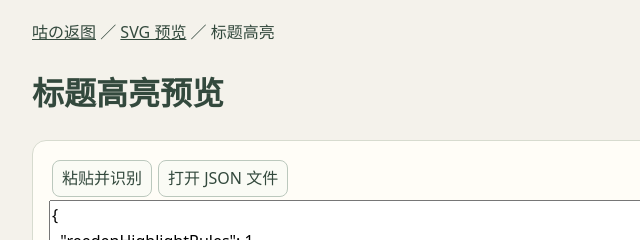
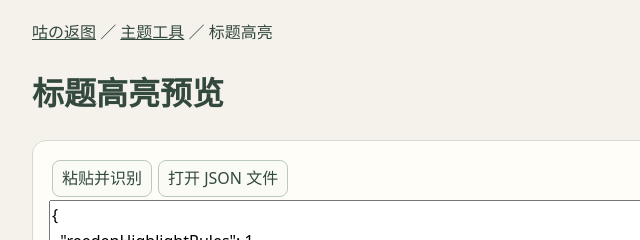
Before and after one commit to yxxenoch/gu, a plain HTML site: page highlight-preview.html in a window 1280 px wide. Shown: the top 240 px of the page, 248-888 px from the left. Drawn offline with Linux system fonts and the light colour scheme.

Commit message:
Use shared theme tools navigation

```diff
--- a/highlight-preview.html
+++ b/highlight-preview.html
@@ -1,6 +1,6 @@
 <!doctype html><html lang="zh-CN"><meta charset="utf-8"><meta name="viewport" content="width=device-width,initial-scale=1"><meta http-equiv="Content-Security-Policy" content="default-src 'none'; script-src 'unsafe-inline'; style-src 'unsafe-inline'; img-src blob: data:"><title>标题高亮预览 · 咕の返图</title><style>
 *{box-sizing:border-box}body{margin:auto;max-width:760px;background:#f4f2eb;color:#33493d;font:16px/1.6 system-ui;padding:20px}a{color:inherit}section{margin:14px 0;background:#fffdf7;border:1px solid #d7dbcf;border-radius:14px;padding:16px}button,input,select,textarea{font:inherit;max-width:100%}button,select,input{border:1px solid #bbc8bd;border-radius:8px;padding:5px 9px;background:#fafbf5;color:#33493d}button{cursor:pointer;margin:3px}textarea{width:100%;height:7em}#paper{overflow:hidden;overflow-wrap:anywhere;font-family:serif}#sample{max-width:100%;margin:0}label{display:block;margin:7px 0}#paper p{text-indent:2em}small{display:block}
-</style><nav><a href="./">咕の返图</a> ／ <a href="./chapter-preview.html">SVG 预览</a> ／ 标题高亮</nav><h1>标题高亮预览</h1><section><button id="paste">粘贴并识别</button><button id="choose">打开 JSON 文件</button><input hidden id="file" type="file" accept=".json,.txt"><textarea id="code" aria-label="高亮规则 JSON"></textarea><button id="apply">应用 JSON</button><label>标题规则 <select id="rules"></select></label><label id="assetLabel" hidden>本地背景图 <input id="asset" type="file" accept="image/png,image/jpeg,image/gif,image/webp"></label><small id="status" role="status"></small></section><section><label>章节标题 <input id="titleInput" value="山间来信"></label><button id="short">短标题</button><button id="long">长标题</button><label>阅读外观 <select id="mode"><option>日间</option><option>夜间</option></select></label><label>阅读字号 <input id="size" type="range" min="12" max="32" value="18"> <output id="px"></output></label></section><section id="paper"><h2 id="sample"></h2><p>雨停以后，窗边的书页在风里轻轻翻动。</p></section><script>
+</style><nav><a href="./">咕の返图</a> ／ <a href="./theme-tools.html">主题工具</a> ／ 标题高亮</nav><h1>标题高亮预览</h1><section><button id="paste">粘贴并识别</button><button id="choose">打开 JSON 文件</button><input hidden id="file" type="file" accept=".json,.txt"><textarea id="code" aria-label="高亮规则 JSON"></textarea><button id="apply">应用 JSON</button><label>标题规则 <select id="rules"></select></label><label id="assetLabel" hidden>本地背景图 <input id="asset" type="file" accept="image/png,image/jpeg,image/gif,image/webp"></label><small id="status" role="status"></small></section><section><label>章节标题 <input id="titleInput" value="山间来信"></label><button id="short">短标题</button><button id="long">长标题</button><label>阅读外观 <select id="mode"><option>日间</option><option>夜间</option></select></label><label>阅读字号 <input id="size" type="range" min="12" max="32" value="18"> <output id="px"></output></label></section><section id="paper"><h2 id="sample"></h2><p>雨停以后，窗边的书页在风里轻轻翻动。</p></section><script>
 const el=id=>document.getElementById(id);
 let rules=[],assets=new Map();
 const allowed=/^(color|background-(color|size|position|repeat)|font-(size|weight|style)|text-(align|shadow|decoration)|letter-spacing|line-height|padding(-top|-left|-bottom|-right)?|border(-radius|-width|-color|-style)?)$/;
```
